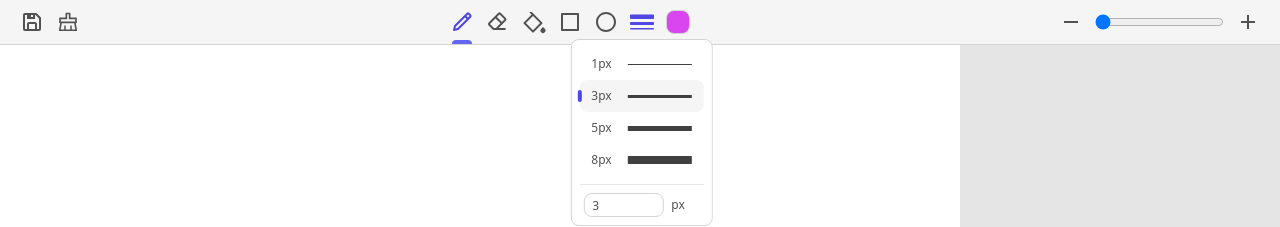
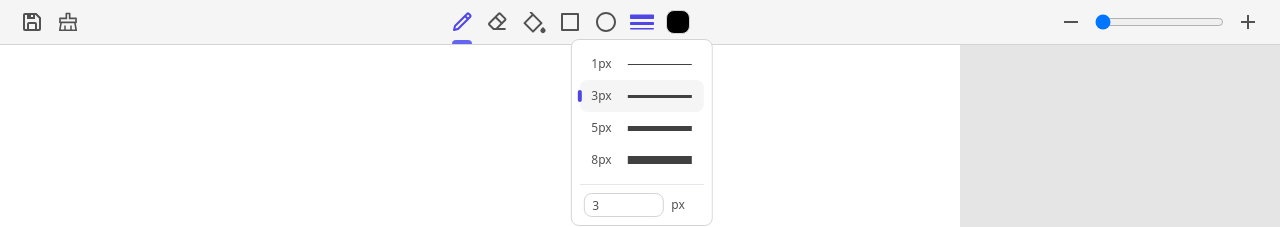
Before and after one commit to iEranDEV/drawing-app, a React (Create React App) app: page / in a window 1280 px wide. Both pictures are taken after a click on the element 641 px from the left and 22 px from the top of the page. Shown: the top 227 px of the page. Built offline with nearby package versions, Linux system fonts and the light colour scheme.

Commit message:
color picker

```diff
--- a/package.json
+++ b/package.json
@@ -11,7 +11,7 @@
     "@types/react": "^18.0.28",
     "@types/react-dom": "^18.0.11",
     "react": "^18.2.0",
-    "react-color": "^2.19.3",
+    "react-colorful": "^5.6.1",
     "react-dom": "^18.2.0",
     "react-icons": "^4.8.0",
     "react-scripts": "5.0.1",
--- a/src/App.tsx
+++ b/src/App.tsx
@@ -6,7 +6,7 @@ import { BrushContext } from "./context/BrushContext";
 function App() {
 	const [ctx, setCtx] = useState<CanvasRenderingContext2D | undefined | null>(null);
 	const [zoom, setZoom] = useState(0.5);
-	const [brush, setBrush] = useState({type: 'PENCIL', width: 3, color: '#d946ef'})
+	const [brush, setBrush] = useState({type: 'PENCIL', width: 3, color: '#000000'})
 
 	return (
 		<BrushContext.Provider value={{brush, setBrush}}>
--- a/src/components/modals/ColorModal.tsx
+++ b/src/components/modals/ColorModal.tsx
@@ -1,23 +1,23 @@
-import { useContext } from 'react';
-import { SketchPicker } from 'react-color';
+import { useContext, useState, useEffect } from 'react';
 import { BrushContext } from '../../context/BrushContext';
+import { HexColorPicker } from "react-colorful";
 import Modal from './Modal';
 
 
 function ColorModal({ loc, hideModal }: { loc?: {x: number, y: number}, hideModal?: Function}) {
+    const [color, setColor] = useState("#000000");
 
     const brushContext = useContext(BrushContext);
+    const brush = brushContext.brush;
 
-    const handleWidthChange = (val: number) => {
-        if(!val) return;
-
-        brushContext.setBrush({type: brushContext.brush.type, width: val, color: brushContext.brush.color});
-    }
+    useEffect(() => {
+        brushContext.setBrush({type: brush.type, color: color, width: brush.width});
+    }, [color])
 
     return (
         <Modal hideModal={hideModal}>
-            <div className="animate-slideFromTop absolute w-max bg-white border border-neutral-300 p-2 left-1/2 rounded-lg">
-
+            <div onClick={(e) => {e.stopPropagation()}} className="animate-slideFromTop absolute w-max bg-white border border-neutral-300 p-2 left-1/2 rounded-lg z-50" style={{left: loc?.x, top: loc?.y}}>
+                <HexColorPicker color={color} onChange={setColor} />
             </div>
         </Modal>
     )
--- a/src/components/modals/Modal.tsx
+++ b/src/components/modals/Modal.tsx
@@ -5,9 +5,13 @@ type ModalProps = {
 
 function Modal({ children, hideModal }: ModalProps) {
 
+    const handleBgClick = () => {
+        console.log('click')
+        if(hideModal) hideModal();
+    }
 
     return (
-        <div onClick={() => hideModal && hideModal()} className="h-screen w-screen fixed top-0 left-0 z-50">
+        <div onClick={handleBgClick} className="h-screen w-screen fixed top-0 left-0 z-40">
             {children}
         </div>
     )
```
Also changed, not shown: 1 other file (tests, documents, lock files or other folders).
